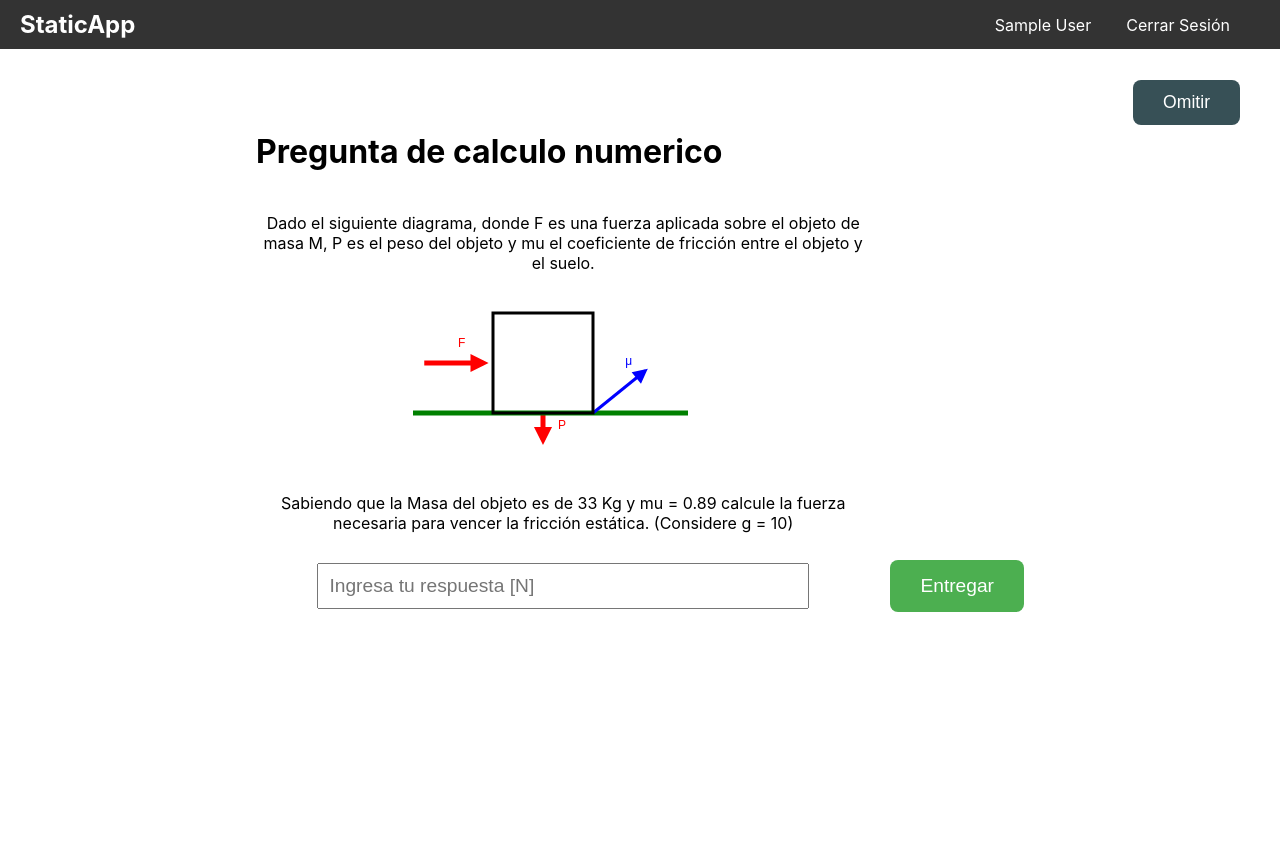
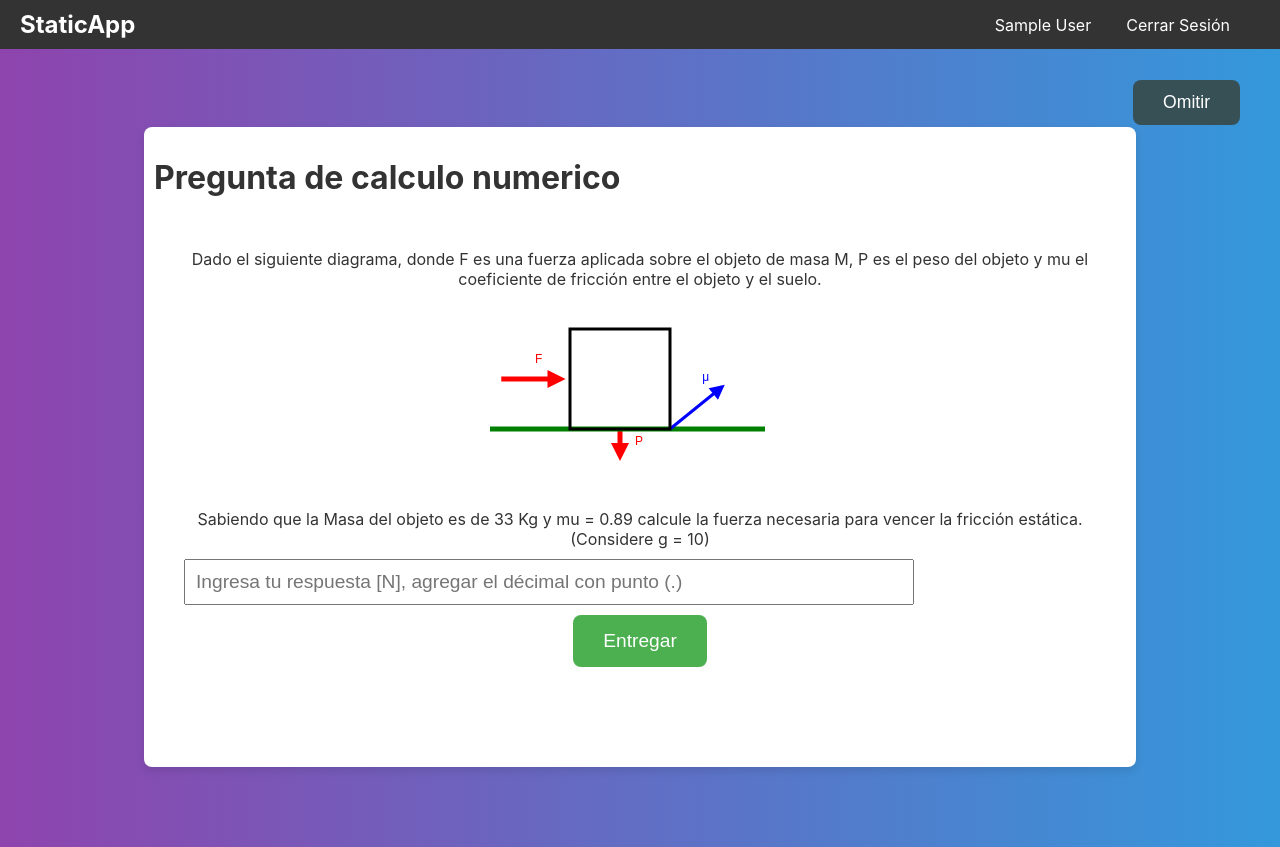
Before and after one commit to MatPede/PDS-Proyecto-2-Front, a React (Create React App) app in the folder proyect2front/: page /calculo in a window 1280 px wide. Before the commit the page ends 800 px from the top, so only its background shows below. Built offline with nearby package versions, Linux system fonts and the light colour scheme; sample sign-in values are in the browser's storage.

Commit message:
listo css

```diff
--- a/proyect2front/src/pages/Tasks/CalculoPage.css
+++ b/proyect2front/src/pages/Tasks/CalculoPage.css
@@ -1,10 +1,26 @@
+.calculo-page {
+    background: linear-gradient(to right, #8e44ad, #3498db); /* Gradiente de fondo */
+    color: #fff; /* Texto blanco para buen contraste */
+    min-height: 100vh;
+    display: flex;
+    align-items: center;
+    justify-content: center;
+    padding: 20px;
+}
+
 .quiz-container {
-    margin: 5% 20%;
+    background: #fff; /* Fondo blanco para buen contraste */
+    color: #333; /* Color de texto oscuro */
+    margin: 0% 10%;
     display: grid;
     grid-template-columns: 1fr auto;
     grid-template-rows: auto auto auto auto 1fr auto auto;
-    gap: 20px;
-    height: 60vh;
+    gap: 0px;
+    height: 80vh; /* Aumenta la altura para ocupar más pantalla */
+    border-radius: 8px;
+    box-shadow: 0 4px 8px rgba(0, 0, 0, 0.1); /* Sombra para destacar el contenedor */
+    padding: 10px;
+    box-sizing: border-box;
 }
 
 .question-title {
@@ -196,6 +212,7 @@
 
     .tips-container {
         max-width: 100%;
+
     }
 }
 
@@ -235,3 +252,12 @@
         max-width: 100%;
     }
 }
+
+.scrollable-content {
+    max-height: calc(100vh - 200px); /* Ajusta la altura máxima para que no ocupe más allá del final de la pantalla */
+    overflow-y: auto; /* Permite el desplazamiento vertical */
+    padding: 30px;
+    box-sizing: border-box;
+    background: #fff; /* Fondo blanco para buen contraste */
+    border-radius: 8px;
+}
--- a/proyect2front/src/pages/Tasks/CalculoPage.jsx
+++ b/proyect2front/src/pages/Tasks/CalculoPage.jsx
@@ -64,11 +64,13 @@ const CalculoPage = () => {
   }, [isCorrect, navigate]);
 
   return (
+    <div className="calculo-page">
       <div className="quiz-container">
         <div className="exit-button">
           <button onClick={handleSkip}>Omitir</button>
         </div>
         <h1 className="question-title">Pregunta de calculo numerico</h1>
+        <div className="scrollable-content">
           <div className="question-content">
             <p className="question-text">
               Dado el siguiente diagrama, donde F es una fuerza aplicada sobre el objeto de masa M,
@@ -85,7 +87,7 @@ const CalculoPage = () => {
           <input
             type="number"
             className="answer-box"
-        placeholder="Ingresa tu respuesta [N]"
+            placeholder="Ingresa tu respuesta [N], agregar el décimal con punto (.)"
             value={userAnswer}
             onChange={(e) => setUserAnswer(e.target.value)}
           />
@@ -116,6 +118,8 @@ const CalculoPage = () => {
             </div>
           )}
         </div>
+      </div>
+    </div>
   );
 };
 
```
Lines whose indentation alone changed are shown as unchanged.
